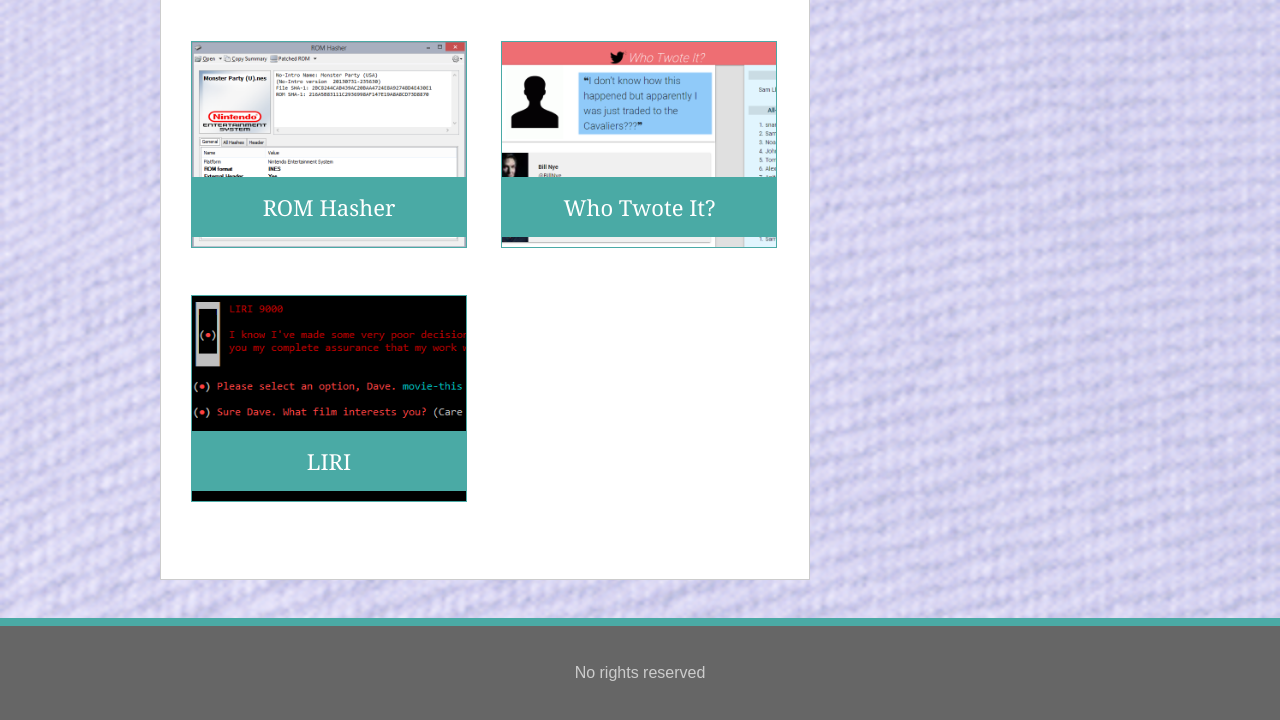
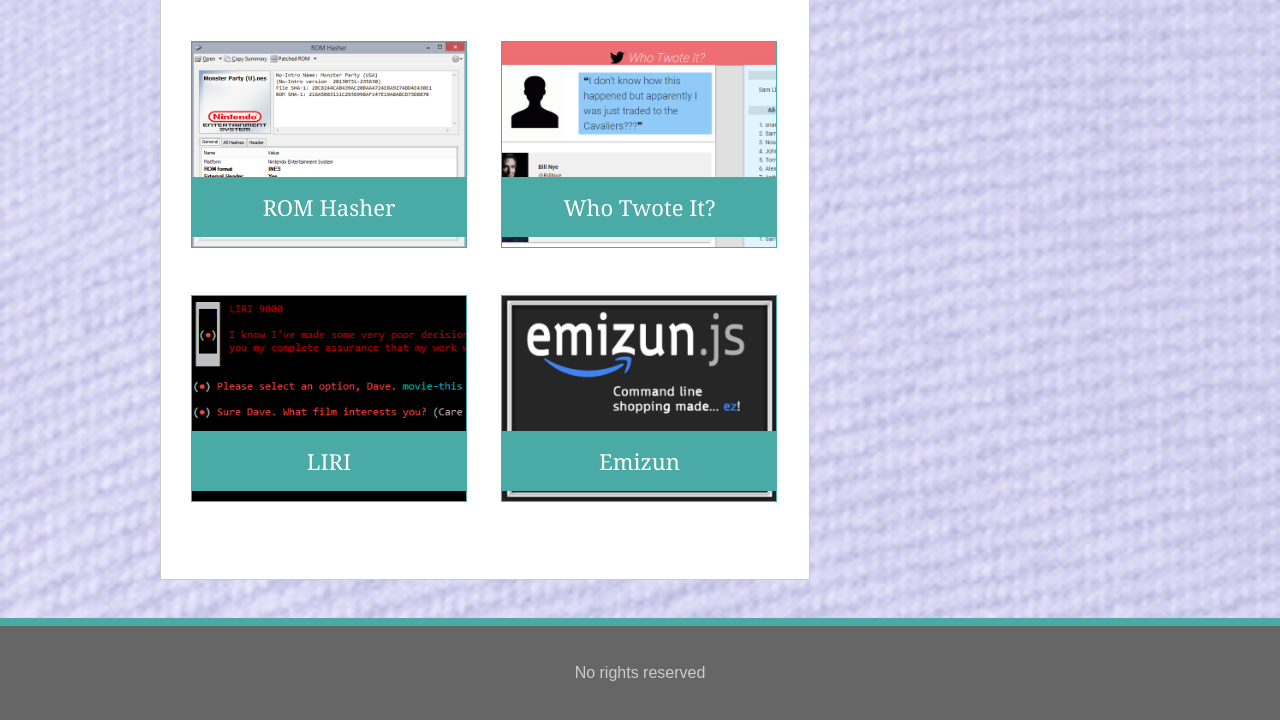
Before and after one commit to snarfblam/Responsive-Portfolio, a plain HTML site: page portfolio.html in a window 1280 px wide. Shown: the part 975-1695 px from the top of the page. Drawn offline with Linux system fonts and the light colour scheme.

Commit message:
Added Emizun

```diff
--- a/portfolio.html
+++ b/portfolio.html
@@ -90,6 +90,12 @@
 								<img src="assets/images/lirithumb.png" class="portfolioImage" alt="LIRI 9000">
 							</a>
 						</li>
+						<li>
+							<a href="https://github.com/snarfblam/Emizun/">
+								<h3>Emizun</h3>
+								<img src="assets/images/emizun.png" class="portfolioImage" alt="Emizun">
+							</a>
+						</li>
 					</ul>
 				</article>
 				<aside>
```
Also changed, not shown: assets/images/emizun.png (added).
